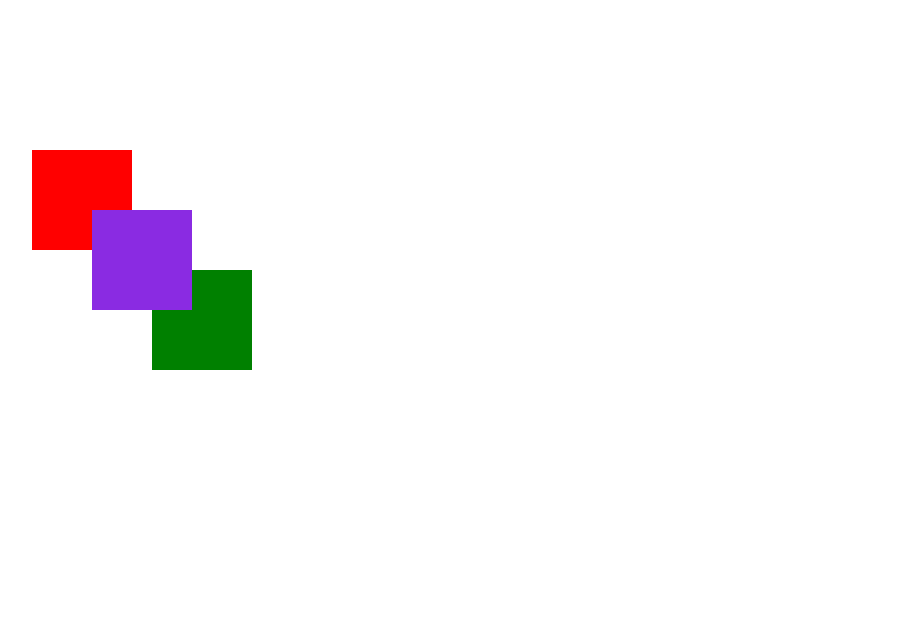
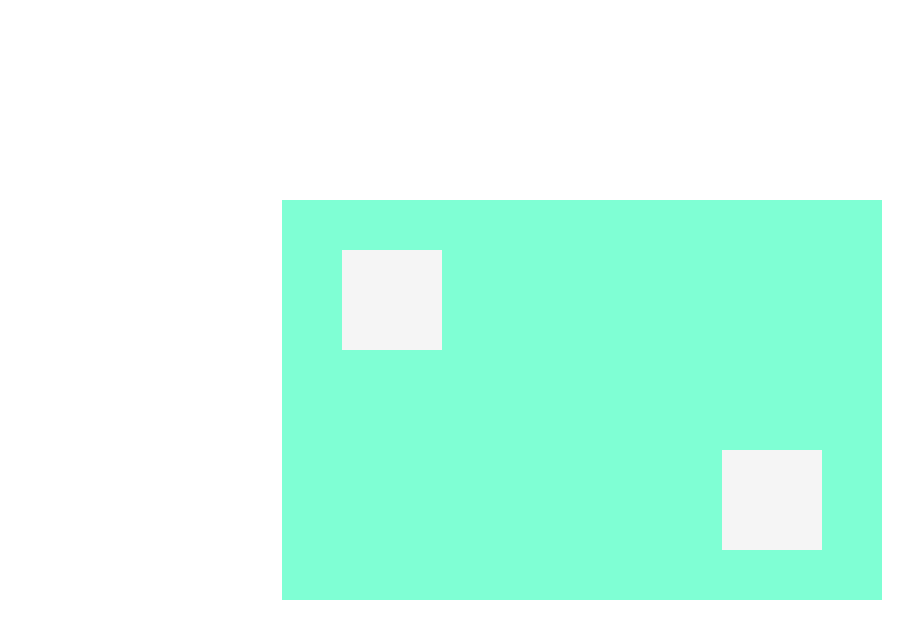
Before and after one commit to MihailShelkaev/SA50-3-20_ShelkaevMihail, a plain HTML site: page position/htmlposition.html in a window 1280 px wide. Shown: the whole page, without its empty margins (118-1031 px from the left). Drawn offline with Linux system fonts and the light colour scheme.

Commit message:
feat: the 4 part of tusk

```diff
--- a/position/cssposition.css
+++ b/position/cssposition.css
@@ -10,33 +10,27 @@
     height: 100px;
 }
 
-.color_one {
-    background-color: red;
+.biggie_sguare {
+    width: 600px;
+    height: 400px;
+    background-color: aquamarine;
+    position: relative;
+    top: 200px;
+    left: 400px;
 }
 
-.color_two {
-    background-color: blueviolet;
-}
-
-.color_three {
-    background-color:  green;
+.color {
+    background-color: whitesmoke;
 }
 
 .position_one {
-    position: relative;
-    top: 150px;
-    left: 150px;
+    position: absolute;
+    bottom: 50px;
+    right: 60px;
 }
 
 .position_two {
     position: relative;
-    top: 110px;
-    left: 210px;
-    z-index: 1;
+    top: 50px;
+    left: 60px;
 }
-
-.position_three {
-    position: relative;
-    top: 70px;
-    left: 270px;
-}
--- a/position/htmlposition.html
+++ b/position/htmlposition.html
@@ -10,9 +10,10 @@
 </head>
 
 <body>
-    <div class="sguare color_one position_one"></div>
-    <div class="sguare color_two position_two"></div>
-    <div class="sguare color_three position_three"></div>
+    <div class="biggie_sguare">
+        <div class="sguare color position_one"></div>
+        <div class="sguare color position_two"></div>
+    </div>
 </body>
 
 </html>
```
